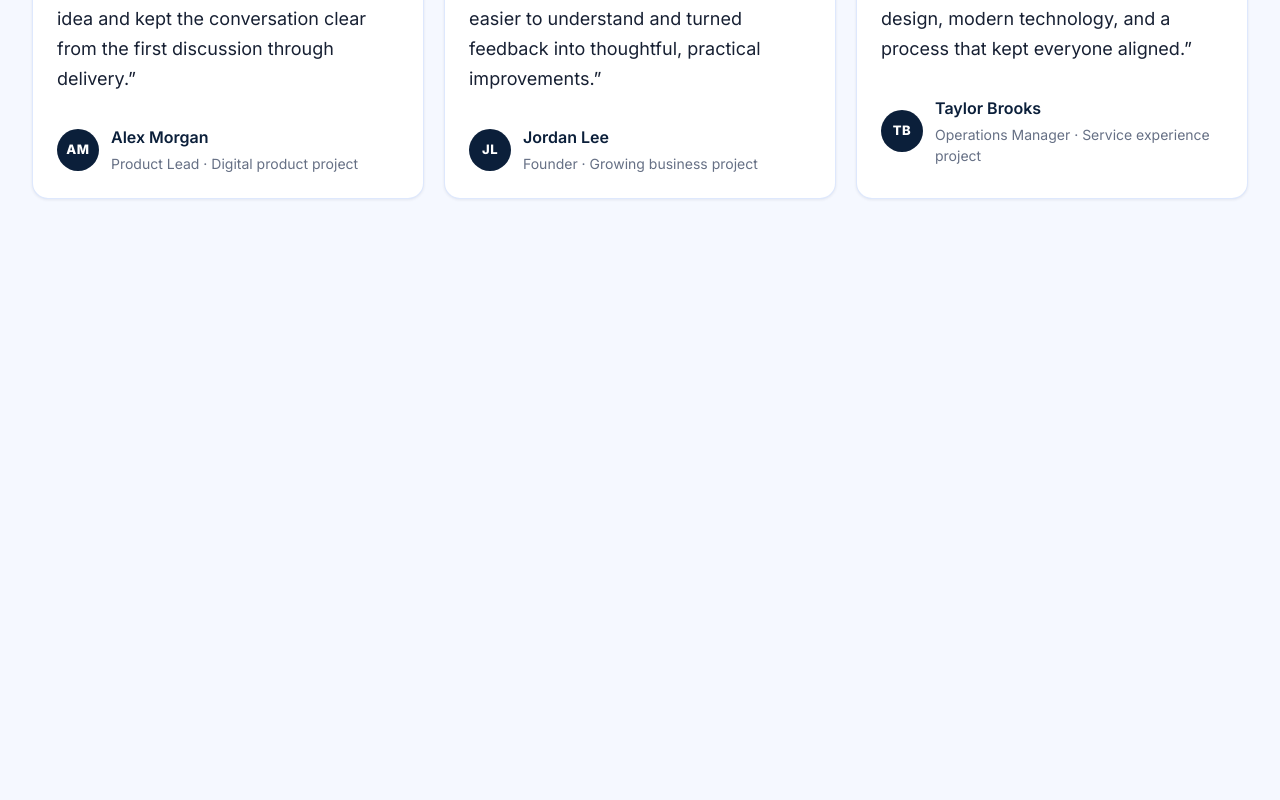
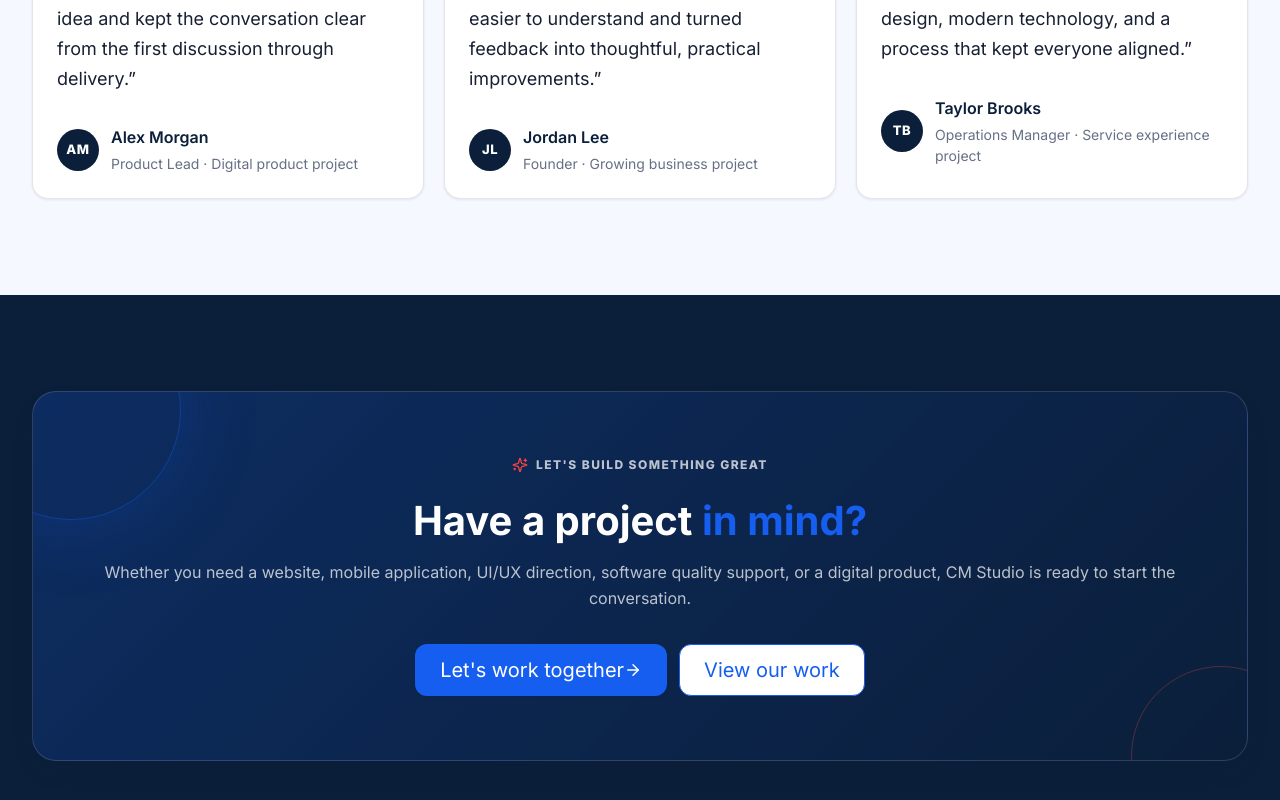
Before and after one commit to choirulmufas/monokrom-studio, a React (Vite) app: page / in a window 1280 px wide. Shown: the part 7051-7851 px from the top of the page. Before the commit the page ends 7346 px from the top, so only its background shows below. Built offline with nearby package versions, Linux system fonts and the light colour scheme.

Commit message:
feat: add cta section

```diff
--- a/src/App.jsx
+++ b/src/App.jsx
@@ -7,6 +7,7 @@ import Portfolio from './components/Portfolio.jsx'
 import WhyChooseUs from './components/WhyChooseUs.jsx'
 import Process from './components/Process.jsx'
 import Testimonials from './components/Testimonials.jsx'
+import CTA from './components/CTA.jsx'
 
 function App() {
   return (
@@ -21,6 +22,7 @@ function App() {
         <WhyChooseUs />
         <Process />
         <Testimonials />
+        <CTA />
       </main>
     </>
   )
--- /dev/null
+++ b/src/components/CTA.jsx
@@ -0,0 +1,45 @@
+import { ArrowRight, Sparkles } from 'lucide-react'
+import Button from './ui/Button.jsx'
+import Container from './ui/Container.jsx'
+import Heading from './ui/Heading.jsx'
+import Section from './ui/Section.jsx'
+
+function CTA() {
+  return (
+    <Section id="contact" background="navy" className="cta-section">
+      <Container>
+        <div className="cta-panel">
+          <span className="cta-glow cta-glow-left" aria-hidden="true" />
+          <span className="cta-glow cta-glow-right" aria-hidden="true" />
+          <div className="relative z-10 mx-auto flex max-w-3xl flex-col items-center text-center">
+            <span className="cta-eyebrow">
+              <Sparkles aria-hidden="true" size={16} />
+              Let&apos;s build something great
+            </span>
+            <Heading
+              align="center"
+              className="cta-heading mt-6"
+              title={
+                <>
+                  Have a project <span className="text-primary">in mind?</span>
+                </>
+              }
+              description="Whether you need a website, mobile application, UI/UX direction, software quality support, or a digital product, CM Studio is ready to start the conversation."
+            />
+            <div className="mt-8 flex w-full flex-col justify-center gap-3 tablet:w-auto tablet:flex-row">
+              <Button href="#contact" variant="primary" size="lg" className="w-full tablet:w-auto">
+                Let&apos;s work together
+                <ArrowRight aria-hidden="true" size={18} />
+              </Button>
+              <Button href="#portfolio" variant="secondary" size="lg" className="w-full tablet:w-auto">
+                View our work
+              </Button>
+            </div>
+          </div>
+        </div>
+      </Container>
+    </Section>
+  )
+}
+
+export default CTA
--- a/src/index.css
+++ b/src/index.css
@@ -789,6 +789,122 @@
 		display: none;
 		color: var(--color-primary);
 	}
+
+	.testimonials-section {
+		position: relative;
+		overflow: hidden;
+	}
+
+	.testimonials-section::before {
+		position: absolute;
+		top: 84px;
+		right: -36px;
+		height: 112px;
+		width: 112px;
+		border: 1px solid rgb(21 94 239 / 0.16);
+		border-radius: 999px;
+		content: '';
+	}
+
+	.testimonial-card {
+		position: relative;
+		border-color: rgb(21 94 239 / 0.14);
+		background: var(--color-white);
+	}
+
+	.testimonial-card:hover {
+		border-color: rgb(21 94 239 / 0.42);
+	}
+
+	.testimonial-quote-mark {
+		color: var(--color-primary);
+	}
+
+	.testimonial-status {
+		flex-shrink: 0;
+		font-size: 11px;
+	}
+
+	.testimonial-quote {
+		color: var(--color-text-primary);
+		font-size: 18px;
+		line-height: 1.65;
+	}
+
+	.testimonial-avatar {
+		display: grid;
+		height: 42px;
+		width: 42px;
+		flex-shrink: 0;
+		place-items: center;
+		border-radius: 999px;
+		background: var(--color-navy);
+		color: var(--color-white);
+		font-size: 13px;
+		font-weight: 800;
+		letter-spacing: 0.04em;
+	}
+
+	.cta-section {
+		position: relative;
+		overflow: hidden;
+	}
+
+	.cta-panel {
+		position: relative;
+		overflow: hidden;
+		border: 1px solid rgb(255 255 255 / 0.14);
+		border-radius: var(--radius-xl);
+		background: linear-gradient(135deg, rgb(21 94 239 / 0.22), rgb(11 31 58 / 0.4));
+		padding: 64px 24px;
+		box-shadow: var(--shadow-elevated);
+	}
+
+	.cta-eyebrow {
+		display: inline-flex;
+		align-items: center;
+		gap: 8px;
+		color: rgb(255 255 255 / 0.72);
+		font-size: 12px;
+		font-weight: 800;
+		letter-spacing: 0.12em;
+		text-transform: uppercase;
+	}
+
+	.cta-eyebrow svg {
+		color: var(--color-accent);
+	}
+
+	.cta-heading .type-h2 {
+		color: var(--color-white);
+	}
+
+	.cta-heading .type-body {
+		color: rgb(255 255 255 / 0.72);
+	}
+
+	.cta-glow {
+		position: absolute;
+		border-radius: 999px;
+		pointer-events: none;
+	}
+
+	.cta-glow-left {
+		top: -92px;
+		left: -72px;
+		height: 220px;
+		width: 220px;
+		border: 1px solid rgb(21 94 239 / 0.42);
+		box-shadow: 0 0 80px rgb(21 94 239 / 0.22);
+	}
+
+	.cta-glow-right {
+		right: -64px;
+		bottom: -86px;
+		height: 180px;
+		width: 180px;
+		border: 1px solid rgb(239 68 68 / 0.32);
+	}
 }
 
 @media (prefers-reduced-motion: reduce) {
@@ -878,58 +994,4 @@
 		background: var(--color-white);
 	}
 
-	.testimonials-section {
-		position: relative;
-		overflow: hidden;
-	}
-
-	.testimonials-section::before {
-		position: absolute;
-		top: 84px;
-		right: -36px;
-		height: 112px;
-		width: 112px;
-		border: 1px solid rgb(21 94 239 / 0.16);
-		border-radius: 999px;
-		content: '';
-	}
-
-	.testimonial-card {
-		position: relative;
-		border-color: rgb(21 94 239 / 0.14);
-		background: var(--color-white);
-	}
-
-	.testimonial-card:hover {
-		border-color: rgb(21 94 239 / 0.42);
-	}
-
-	.testimonial-quote-mark {
-		color: var(--color-primary);
-	}
-
-	.testimonial-status {
-		flex-shrink: 0;
-		font-size: 11px;
-	}
-
-	.testimonial-quote {
-		color: var(--color-text-primary);
-		font-size: 18px;
-		line-height: 1.65;
-	}
-
-	.testimonial-avatar {
-		display: grid;
-		height: 42px;
-		width: 42px;
-		flex-shrink: 0;
-		place-items: center;
-		border-radius: 999px;
-		background: var(--color-navy);
-		color: var(--color-white);
-		font-size: 13px;
-		font-weight: 800;
-		letter-spacing: 0.04em;
-	}
 }
```
Also changed, not shown: 1 other file (tests, documents, lock files or other folders).
